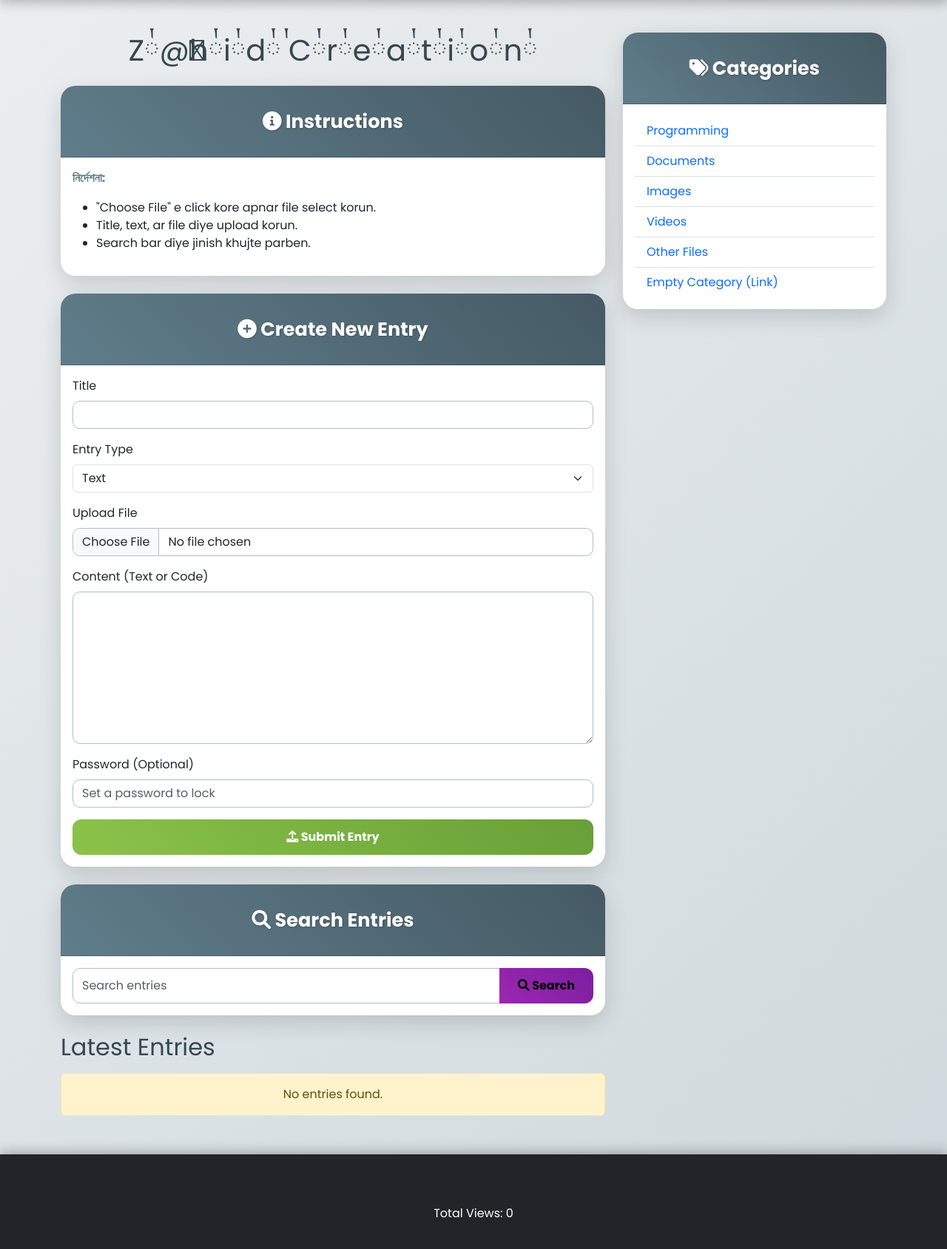
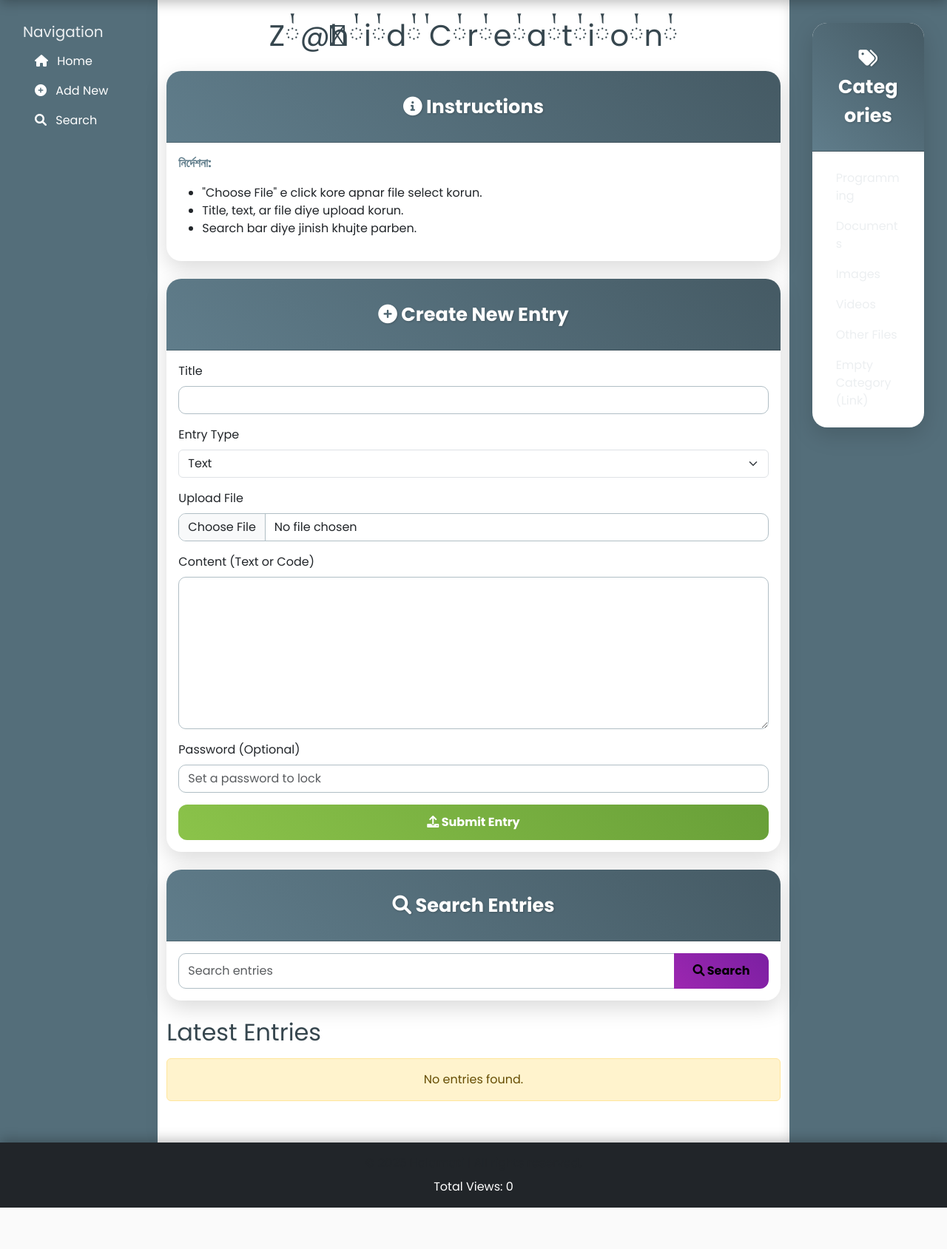
Before and after one commit to zahidhasantonmoy/halarnati, a PHP site: page / in a window 1280 px wide. Shown: the part 56-1745 px from the top of the page at 74% size. After the commit the page ends 1689 px from the top, so only its background shows below. Run offline with PHP 8.4, Linux system fonts and the light colour scheme; data that the repository does not hold is empty; some libraries are stand-ins or nearby versions.

Commit message:
Implemented full-width, multi-column layout with left and right sidebars, and updated CSS for enhanced UI/UX.

```diff
--- a/htdocs/assets/css/style.css
+++ b/htdocs/assets/css/style.css
@@ -24,10 +24,44 @@ body {
     transform: translateY(-2px);
 }
 
-.container {
+/* Main Layout */
+.main-wrapper {
     flex: 1;
-    padding-top: 20px;
-    padding-bottom: 20px;
+    display: flex;
+    flex-direction: column;
+}
+
+.main-content-area {
+    background-color: #ffffff; /* White background for main content */
+    box-shadow: 0 0 20px rgba(0, 0, 0, 0.05);
+    min-height: calc(100vh - 56px - 60px); /* Adjust for navbar and footer height */
+}
+
+.sidebar-left,
+.sidebar-right {
+    background-color: #546E7A; /* Medium Blue Grey for sidebars */
+    color: #ECEFF1;
+    padding: 15px;
+    box-shadow: 0 0 15px rgba(0, 0, 0, 0.1);
+    min-height: calc(100vh - 56px - 60px); /* Adjust for navbar and footer height */
+    overflow-y: auto; /* Enable scrolling for long content */
+}
+
+.sidebar-left .list-group-item,
+.sidebar-right .list-group-item {
+    background-color: transparent;
+    border-color: rgba(255, 255, 255, 0.1);
+}
+
+.sidebar-left .list-group-item a,
+.sidebar-right .list-group-item a {
+    color: #ECEFF1;
+    transition: color 0.3s ease;
+}
+
+.sidebar-left .list-group-item a:hover,
+.sidebar-right .list-group-item a:hover {
+    color: #B0BEC5;
 }
 
 .footer {
--- a/htdocs/footer.php
+++ b/htdocs/footer.php
@@ -1,4 +1,3 @@
-    </div>
     <footer class="footer mt-auto py-3 bg-dark text-white">
         <div class="container text-center">
             <span class="text-muted">&copy; <?= date("Y") ?> Halarnati | All rights reserved.</span>
--- a/htdocs/header.php
+++ b/htdocs/header.php
@@ -28,4 +28,3 @@
             </div>
         </div>
     </nav>
-    <div class="container mt-4">
--- a/htdocs/index.php
+++ b/htdocs/index.php
@@ -67,8 +67,20 @@ $totalViews = $totalViewsResult->fetch_assoc()['total_views'] ?? 0;
 include 'header.php';
 ?>
 
-<div class="row">
-    <div class="col-12 col-lg-8">
+<div class="main-wrapper"><div class="row g-0">
+            <!-- Left Sidebar -->
+        <div class="col-12 col-lg-2 d-none d-lg-block sidebar-left">
+            <div class="p-3">
+                <h5>Navigation</h5>
+                <ul class="list-group list-group-flush">
+                    <li class="list-group-item bg-transparent border-0"><a href="index.php" class="text-decoration-none text-white"><i class="fas fa-home me-2"></i> Home</a></li>
+                    <li class="list-group-item bg-transparent border-0"><a href="#" class="text-decoration-none text-white"><i class="fas fa-plus-circle me-2"></i> Add New</a></li>
+                    <li class="list-group-item bg-transparent border-0"><a href="#" class="text-decoration-none text-white"><i class="fas fa-search me-2"></i> Search</a></li>
+                </ul>
+            </div>
+        </div>
+        <div class="col-12 col-lg-8 main-content-area">
+            <div class="container py-4">
         <?php if ($notification): ?>
             <div class="alert alert-info text-center"><?= $notification ?></div>
         <?php endif; ?>
@@ -223,9 +235,12 @@ include 'header.php';
                 <?php endfor; ?>
             </ul>
         </nav>
-    </div>
+    </div> <!-- Closing div for container py-4 -->
+        </div> <!-- Closing div for main-content-area -->
 
-    <div class="col-12 col-lg-4 mt-4 mt-lg-0">
+    <!-- Right Sidebar -->
+        <div class="col-12 col-lg-2 d-none d-lg-block sidebar-right">
+            <div class="p-3">
                 <div class="card mb-4">
                     <div class="card-header">
                         <i class="fas fa-tags"></i> Categories
@@ -243,6 +258,8 @@ include 'header.php';
                 </div>
             </div>
         </div>
+    </div> <!-- Closing div for row g-0 -->
+</div> <!-- Closing div for main-wrapper -->
 
 <script>
     function toggleFileType() {
```
Lines whose indentation alone changed are shown as unchanged.
